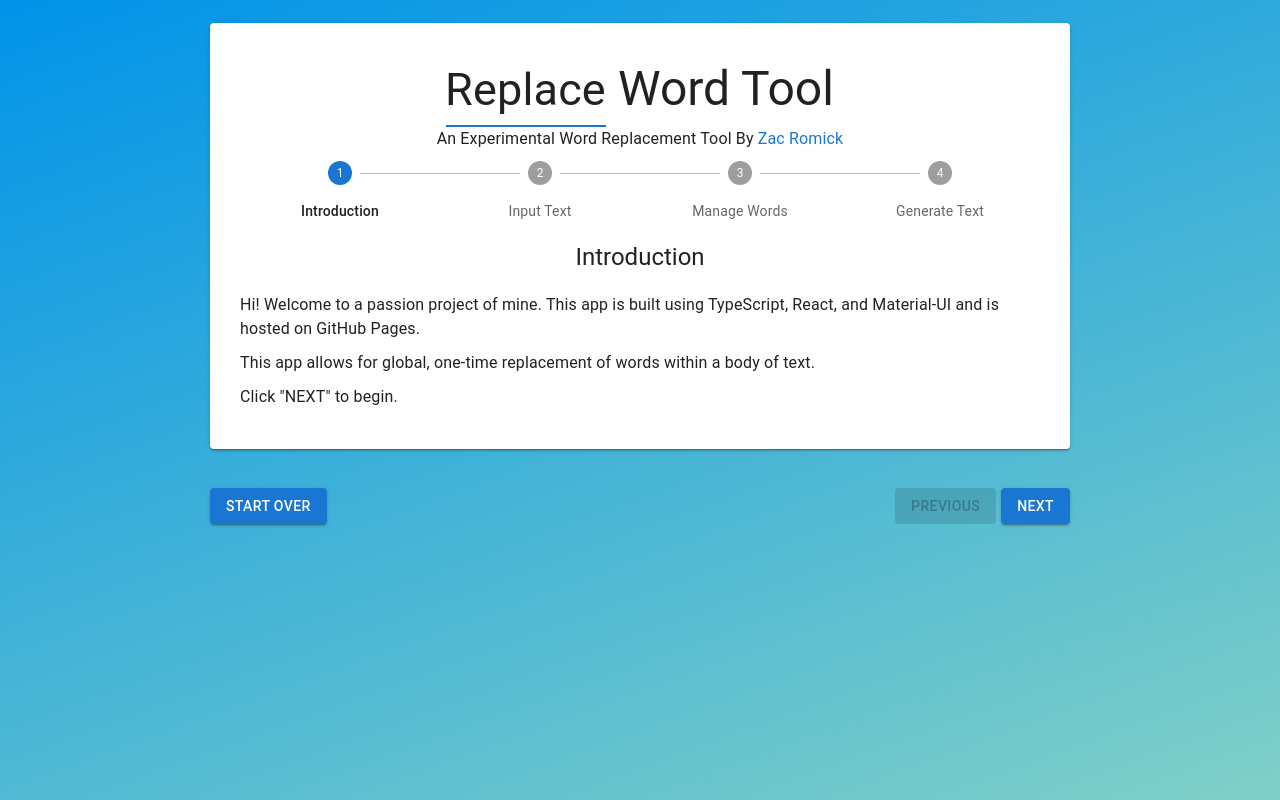
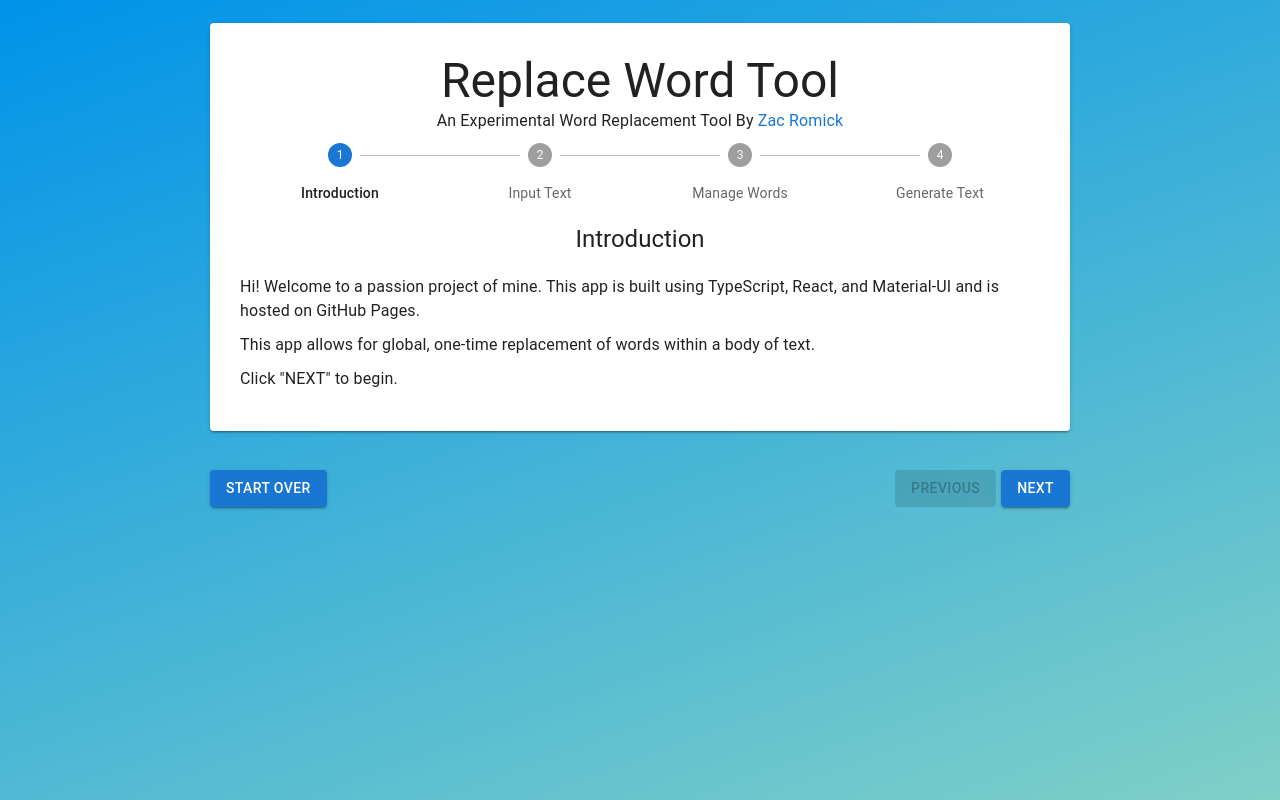
Before and after one commit to zromick/Replace-Word-Tool, a React (Create React App) app: page / in a window 1280 px wide. Built offline with nearby package versions, Linux system fonts and the light colour scheme; the HTML template or start-up script is replaced by a standard one.

Commit message:
Made 'replace' in the title regular typography because the input was changing with screenwidth

```diff
--- a/src/components/titleBody.tsx
+++ b/src/components/titleBody.tsx
@@ -5,13 +5,13 @@ const TitleBody = () => {
     <Grid item container justifyContent="center" xs={12}>
       <Grid item container justifyContent="center" xs={12}>
         <Typography variant="h3">
-          <Input
+          {/* <Input
             color="primary"
             autoFocus
             defaultValue="Replace"
             inputProps={{ style: { fontSize: 45, width: 160 } }}
-          />
-          {` Word Tool`}
+          /> */}
+          {`Replace Word Tool`}
         </Typography>
       </Grid>
       <Grid item container justifyContent="center" xs={12}>
```
